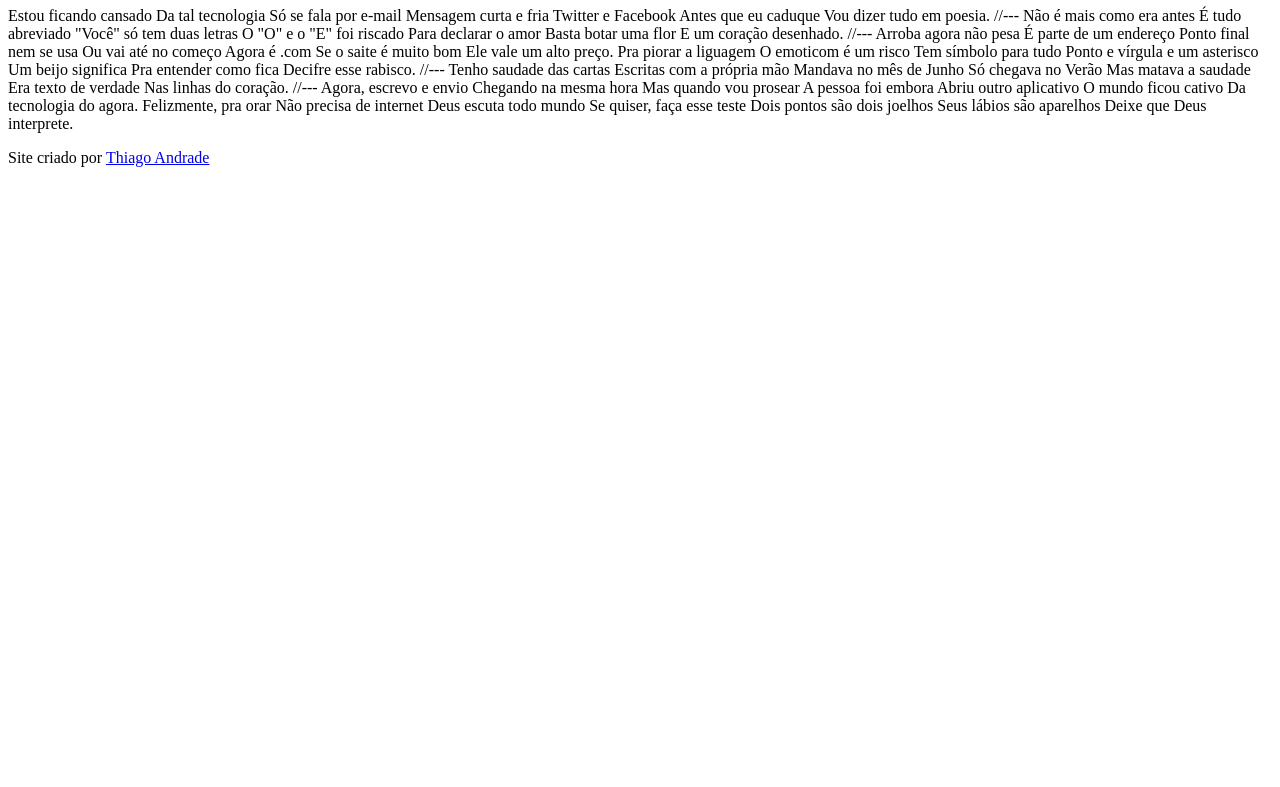
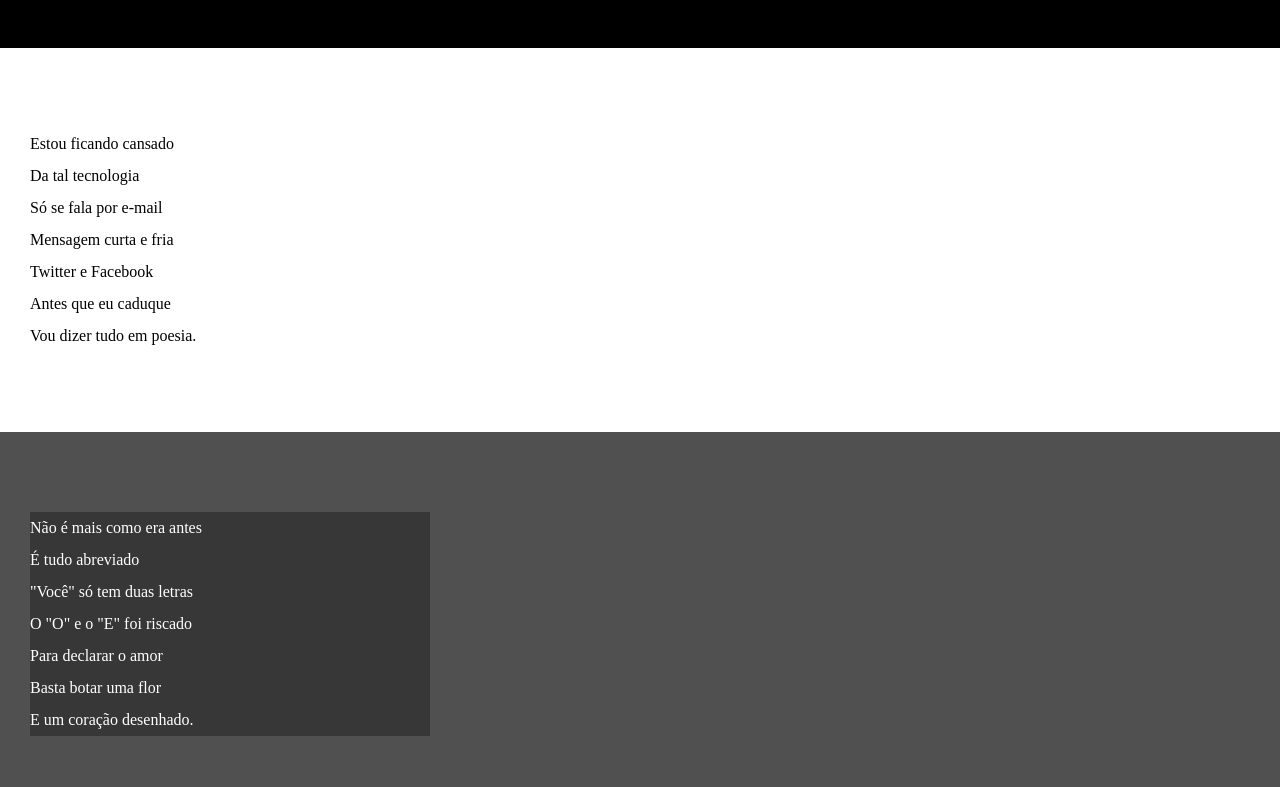
Before and after one commit to thdev7/html_css_cursoemvideo, a plain HTML site: page desafios/desafio12/index.html in a window 1280 px wide. Shown: the part 107-894 px from the top of the page. Before the commit the page ends 800 px from the top, so only its background shows below. Drawn offline with Linux system fonts and the light colour scheme.

Commit message:
Atualizei estilos de textos

```diff
--- a/desafios/desafio12/index.html
+++ b/desafios/desafio12/index.html
@@ -4,6 +4,7 @@
     <meta charset="UTF-8">
     <meta name="viewport" content="width=device-width, initial-scale=1.0">
     <title>Projeto Cordel</title>
+    <link rel="stylesheet" href="style.css">
 </head>
 <body>
 
@@ -14,69 +15,93 @@
 
     </header>
 
-    Estou ficando cansado
-    Da tal tecnologia
-    Só se fala por e-mail
-    Mensagem curta e fria
-    Twitter e Facebook
-    Antes que eu caduque
+    <section class="normal">
+        <p>
+            Estou ficando cansado <br>
+            Da tal tecnologia <br>
+            Só se fala por e-mail <br>
+            Mensagem curta e fria <br>
+            Twitter e Facebook <br>
+            Antes que eu caduque <br>
             Vou dizer tudo em poesia.
+        </p>
+    </section>
 
-    //---
 
-    Não é mais como era antes
-    É tudo abreviado
-    "Você" só tem duas letras
-    O "O" e o "E" foi riscado
-    Para declarar o amor
-    Basta botar uma flor
+
+    <section class="image">
+        <p>
+            Não é mais como era antes <br>
+            É tudo abreviado <br>
+            "Você" só tem duas letras <br>
+            O "O" e o "E" foi riscado <br>
+            Para declarar o amor <br>
+            Basta botar uma flor <br>
             E um coração desenhado.
+        </p>
+    </section>
 
-    //---
 
-    Arroba agora não pesa
-    É parte de um endereço
-    Ponto final nem se usa
-    Ou vai até no começo
-    Agora é .com
-    Se o saite é muito bom
+
+    <section class="normal">
+        <p>
+            Arroba agora não pesa <br>
+            É parte de um endereço <br>
+            Ponto final nem se usa <br>
+            Ou vai até no começo <br>
+            Agora é .com <br>
+            Se o saite é muito bom <br>
             Ele vale um alto preço.
+        </p>
 
-    Pra piorar a liguagem
-    O emoticom é um risco
-    Tem símbolo para tudo
-    Ponto e vírgula e um asterisco
-    Um beijo significa
-    Pra entender como fica
+        <p>
+            Pra piorar a liguagem <br>
+            O emoticom é um risco <br>
+            Tem símbolo para tudo <br>
+            Ponto e vírgula e um asterisco <br>
+            Um beijo significa <br>
+            Pra entender como fica <br>
             Decifre esse rabisco.
+        </p>
+    </section>
 
-    //---
 
-    Tenho saudade das cartas
-    Escritas com a própria mão
-    Mandava no mês de Junho
-    Só chegava no Verão
-    Mas matava a saudade
-    Era texto de verdade
+
+    <section class="image">
+        <p>
+            Tenho saudade das cartas <br>
+            Escritas com a própria mão <br>
+            Mandava no mês de Junho <br>
+            Só chegava no Verão <br>
+            Mas matava a saudade <br>
+            Era texto de verdade <br>
             Nas linhas do coração.
+        </p>
+    </section>
 
-    //---
 
-    Agora, escrevo e envio
-    Chegando na mesma hora
-    Mas quando vou prosear
-    A pessoa foi embora
-    Abriu outro aplicativo
-    O mundo ficou cativo
+
+    <section class="normal">
+        <p>
+            Agora, escrevo e envio <br>
+            Chegando na mesma hora <br>
+            Mas quando vou prosear <br>
+            A pessoa foi embora <br>
+            Abriu outro aplicativo <br>
+            O mundo ficou cativo  <br>
             Da tecnologia do agora.
+        </p>
 
-    Felizmente, pra orar
-    Não precisa de internet
-    Deus escuta todo mundo
-    Se quiser, faça esse teste
-    Dois pontos são dois joelhos
-    Seus lábios são aparelhos
+        <p>
+            Felizmente, pra orar <br>
+            Não precisa de internet <br>
+            Deus escuta todo mundo <br>
+            Se quiser, faça esse teste <br>
+            Dois pontos são dois joelhos <br>
+            Seus lábios são aparelhos <br>
             Deixe que Deus interprete.
+        </p>
+    </section>
 
     <footer>
         <p>Site criado por <a href="https://github.com/thdev7" target="_blank">Thiago Andrade</a></p>
--- /dev/null
+++ b/desafios/desafio12/style.css
@@ -0,0 +1,78 @@
+@charset "UTF-8";
+
+* {
+    margin: 0px;
+    padding: 0px;
+}
+
+
+html, body {
+    background-color: darkgray;
+    min-height: 100vh;
+}
+
+header {
+    background-color: black;
+    color: white;
+    text-align: center;
+}
+
+header h1  {
+    padding-top: 50px;
+    font-variant: small-caps;
+}
+
+header p {
+    padding-bottom: 50px;
+}
+
+a {
+    color: white;
+    text-decoration: none;
+    font-weight: bolder;
+}
+
+a:hover {
+    text-decoration: underline;
+}
+
+section {
+    padding-top: 10vh;
+    padding-bottom: 10vh;
+    line-height: 2em;
+    padding-left: 30px;
+}
+
+.normal {
+    background-color: white;
+    color: black;
+}
+
+.image {
+    background-color: #505050;
+    color: white;
+}
+
+.image p {
+    background-color: #0000004f;
+    width: 400px;
+}
+
+
+
+
+
+
+
+
+
+
+
+
+
+footer {
+    background-color: black;
+    padding: 10px;
+    text-align: center;
+    color: white;
+}
```
Lines whose indentation alone changed are shown as unchanged.
